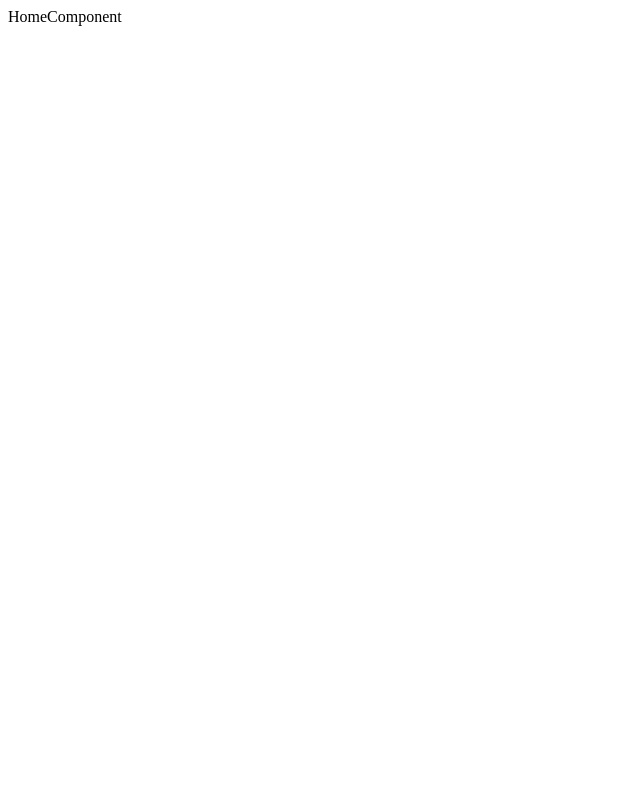
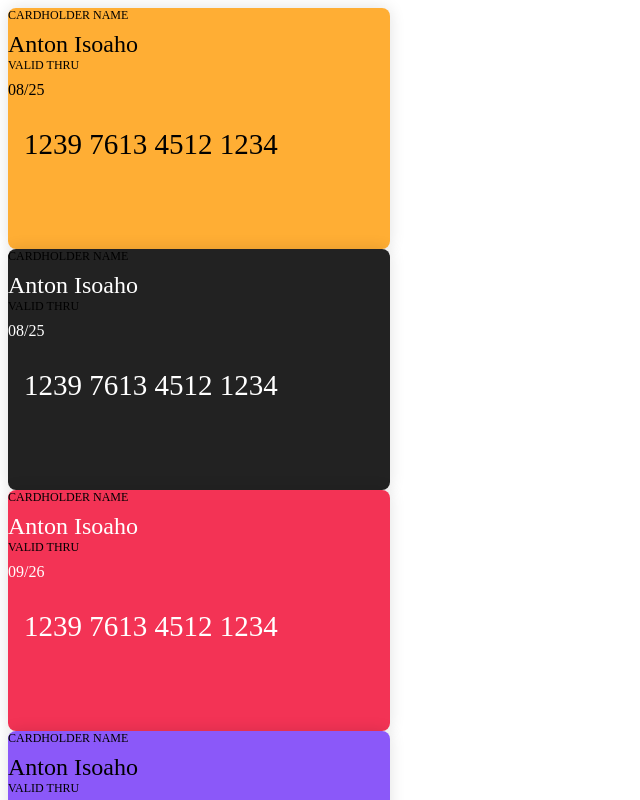
Before and after one commit to GoldenZebras/e-wallet, a React (Vite) app: page / in a window 1280 px wide. Shown: the top 800 px of the page, without its empty margins (0-640 px from the left). Built offline with nearby package versions, Linux system fonts and the light colour scheme.

Commit message:
Creation of cards done, styling and some smålir left

```diff
--- /dev/null
+++ b/src/components/card/Card.tsx
@@ -0,0 +1,15 @@
+import React from 'react';
+import { CardProps } from '../../models/CardProps';
+import './card.scss';
+
+const Card: React.FC<CardProps> = ({ cardHolder, cardNumber, expirationDate, vendor }) => {
+  return (
+    <div className={`card ${vendor}`}>
+      <div className="card__number">{cardNumber}</div>
+      <div className="card__holder">{cardHolder}</div>
+      <div className="card__expiry">{expirationDate}</div>
+      <figure className={`card__vendor ${vendor}`}></figure>
+    </div>
+  );
+};
+export default Card;
--- /dev/null
+++ b/src/components/card/card.scss
@@ -0,0 +1,69 @@
+.card {
+    width: 382px;
+    height: 241px;
+    border-radius: 8px;
+    box-shadow: 0px 0px 16px 0px rgba(0, 0, 0, 0.12);
+    position: relative;
+
+    &.bitcoin {
+        background: linear-gradient(0deg, #FFAE34, #FFAE34),
+        linear-gradient(248.04deg, rgba(255, 255, 255, 0.15) 0%, rgba(255, 255, 255, 0) 99.07%);
+    }
+    &.evilcorp {
+        background: linear-gradient(0deg, #F33355, #F33355),
+        linear-gradient(248.3deg, rgba(0, 0, 0, 0.16) 0%, rgba(0, 0, 0, 0) 100%);
+        color: #FFFfff;
+    }
+    &.ninja {
+        background: linear-gradient(0deg, #222222, #222222),
+        linear-gradient(248.3deg, rgba(255, 255, 255, 0.15) 0%, rgba(255, 255, 255, 0) 100%);
+        color: #FFFfff;
+    }
+    &.blockchain {
+        background: linear-gradient(0deg, #8B58F9, #8B58F9),
+        linear-gradient(248.52deg, rgba(0, 0, 0, 0.15) 1.49%, rgba(0, 0, 0, 0) 100%);
+    }
+
+    &__number{
+        font-size: 29px;
+        line-height: 32.48px;
+        position: absolute;
+        height: 42px;
+        width: 350px;
+        top: 120px;
+        left: 16px;
+        display:flex;
+        justify-content: space-between;
+    }
+
+    &__holder {
+        font-size: 24px;
+        font-weight: 500;
+    }
+    &__holder::before {
+        content: 'CARDHOLDER NAME';
+        display: block;
+        font-size: 12px;
+        color: #000000;
+        margin-bottom: 8px;
+    }
+    &__expiry::before {
+        content: 'VALID THRU';
+        display: block;
+        font-size: 12px;
+        color: #000000;
+        margin-bottom: 8px;
+    }
+
+    &__vendor {
+        position:absolute;
+        background: rgba(255, 255, 255, 0.8);
+
+
+        &.bitcoin {
+            background-image: url('../../assets/bitcoin-logo.png');
+            background-size: 100px;
+        }
+
+    }
+}
--- /dev/null
+++ b/src/constants/CardList.ts
@@ -0,0 +1,26 @@
+export const CardList = [
+  {
+    cardNumber: '1239 7613 4512 1234',
+    cardHolder: 'Anton Isoaho',
+    expirationDate: '08/25',
+    vendor: 'bitcoin',
+  },
+  {
+    cardNumber: '1239 7613 4512 1234',
+    cardHolder: 'Anton Isoaho',
+    expirationDate: '08/25',
+    vendor: 'ninja',
+  },
+  {
+    cardNumber: '1239 7613 4512 1234',
+    cardHolder: 'Anton Isoaho',
+    expirationDate: '09/26',
+    vendor: 'evilcorp',
+  },
+  {
+    cardNumber: '1239 7613 4512 1234',
+    cardHolder: 'Anton Isoaho',
+    expirationDate: '09/26',
+    vendor: 'blockchain',
+  },
+];
--- /dev/null
+++ b/src/models/CardProps.ts
@@ -0,0 +1,6 @@
+export interface CardProps {
+  cardNumber: string;
+  cardHolder: string;
+  expirationDate: string;
+  vendor: string;
+}
--- a/src/pages/Home.tsx
+++ b/src/pages/Home.tsx
@@ -1,7 +1,20 @@
-import React from "react";
+import Card from '../components/card/Card';
+import { CardList } from '../constants/CardList';
 
 const HomeComponent = () => {
-  return <div>HomeComponent</div>;
+  return (
+    <div>
+      {CardList.map((card, index) => (
+        <Card
+          key={index}
+          cardNumber={card.cardNumber}
+          cardHolder={card.cardHolder}
+          expirationDate={card.expirationDate}
+          vendor={card.vendor}
+        />
+      ))}
+    </div>
+  );
 };
 
 export default HomeComponent;
```
